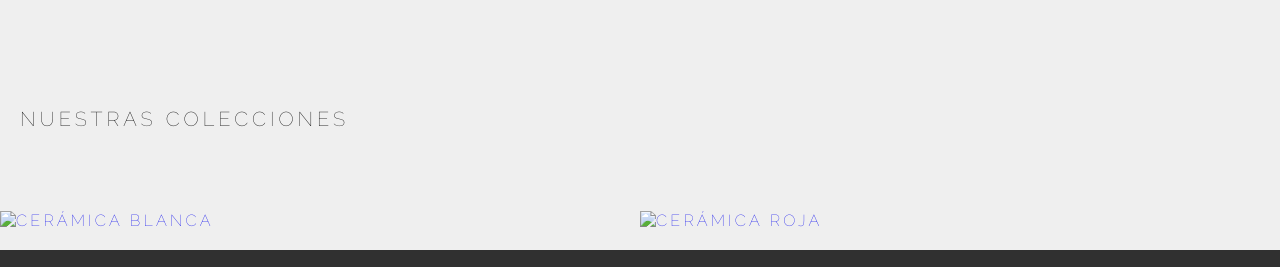
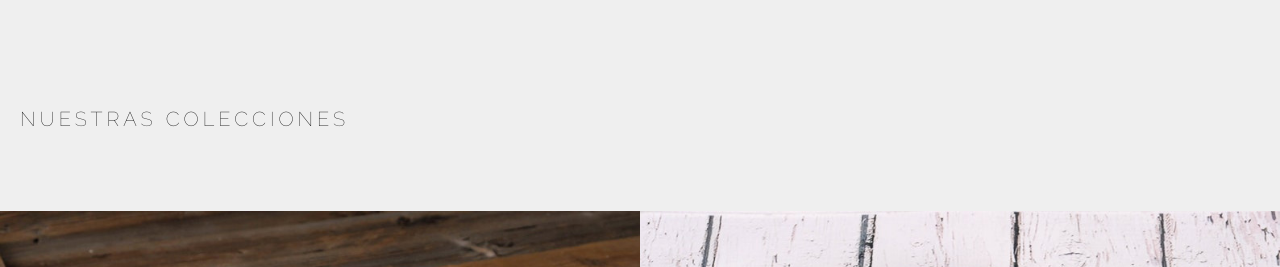
Before and after one commit to dkvs/sass-seo, a website: page root/index.html in a window 1280 px wide. Shown: the part 1345-1612 px from the top of the page. Drawn offline with nearby package versions, Linux system fonts and the light colour scheme; files that its build step writes are made by us from their sources; the site is published under a folder, as on GitHub Pages, so addresses that start at the root find nothing.

Commit message:
Update index.html

```diff
--- a/root/index.html
+++ b/root/index.html
@@ -47,14 +47,14 @@
             <div class="dif-colecc">
 
                 <div class="effect">
-                 <a href="/root/pages/blanca.html"><img class="secc" src="/root/images/blanca.jpg" width="500px" alt="Cerámica Blanca">
+                 <a href="/root/pages/blanca.html"><img class="secc" src="./images/blanca.jpg" width="500px" alt="Cerámica Blanca">
                     <div class="overlay">
                         <div class="text">Cerámica Blanca</div>
                     </div>
                  </div></a>
 
                  <div class="effect">
-                    <a href="/root/pages/roja.html">  <img class="secc" src="/root/images/roja.jpg" width="500px" alt="Cerámica Roja">
+                    <a href="/root/pages/roja.html">  <img class="secc" src="./images/roja.jpg" width="500px" alt="Cerámica Roja">
                     <div class="overlay">
                         <div class="text">Cerámica Roja</div>
                     </div>
```
